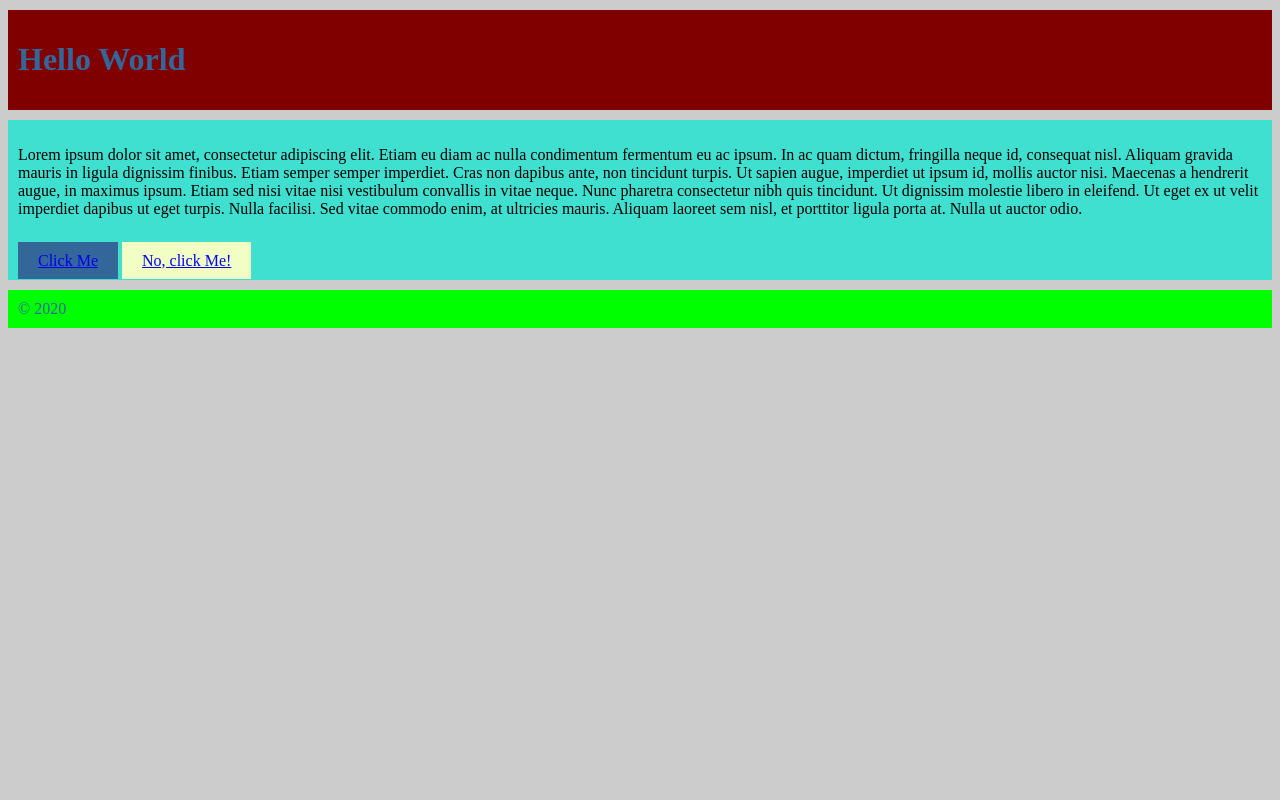
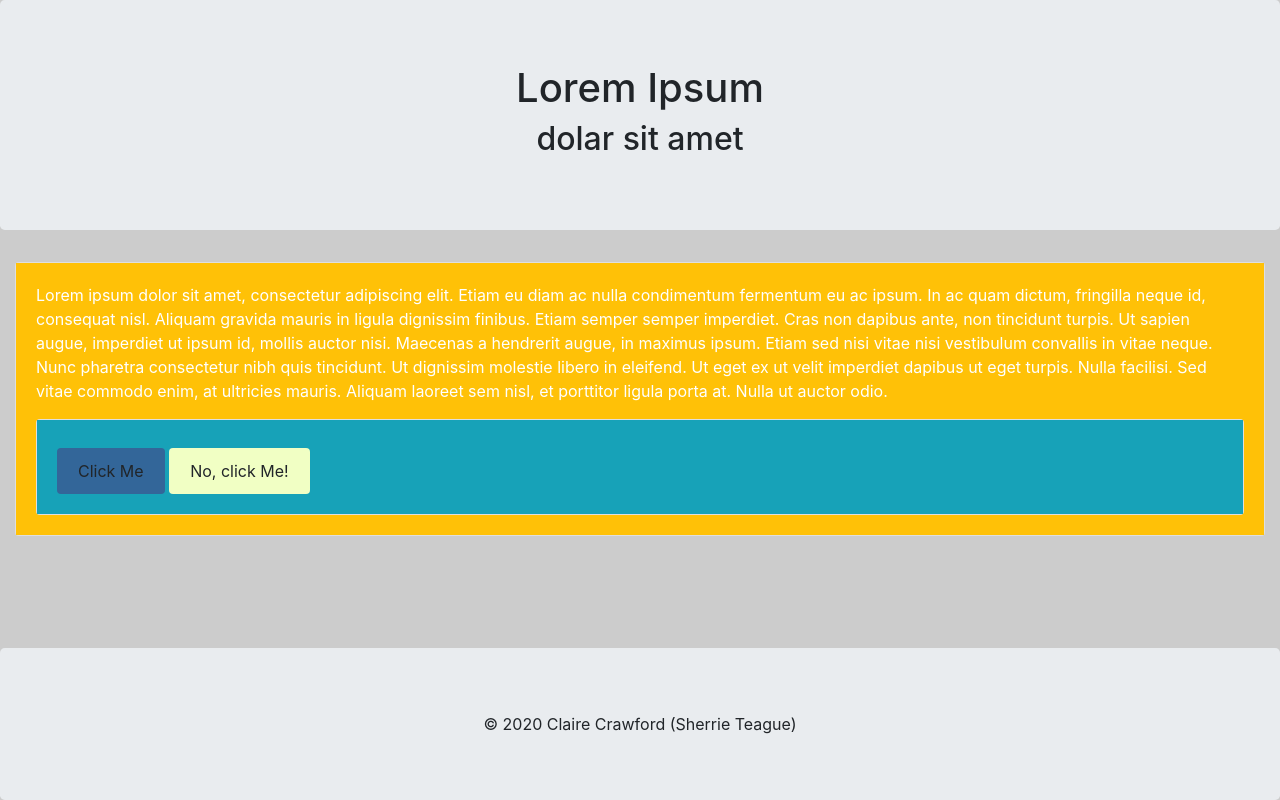
Before and after one commit to Claire-Crawford/SASS-project, a website: page index.html in a window 1280 px wide. Drawn offline with nearby package versions, Linux system fonts and the light colour scheme; files that its build step writes are made by us from their sources.

Commit message:
second commit

```diff
--- a/index.html
+++ b/index.html
@@ -1,27 +1,53 @@
 <!DOCTYPE html>
 <html lang="en">
+
 <head>
     <meta charset="UTF-8">
     <meta name="viewport" content="width=device-width, initial-scale=1.0">
     <meta http-equiv="X-UA-Compatible" content="ie=edge">
+    <link rel="stylesheet" href="https://stackpath.bootstrapcdn.com/bootstrap/4.5.0/css/bootstrap.min.css"
+        integrity="sha384-9aIt2nRpC12Uk9gS9baDl411NQApFmC26EwAOH8WgZl5MYYxFfc+NcPb1dKGj7Sk" crossorigin="anonymous">
+    <link rel="stylesheet" href="https://stackpath.bootstrapcdn.com/font-awesome/4.7.0/css/font-awesome.min.css"
+        integrity="sha384-wvfXpqpZZVQGK6TAh5PVlGOfQNHSoD2xbE+QkPxCAFlNEevoEH3Sl0sibVcOQVnN" crossorigin="anonymous">
+
     <title>Get Sassy</title>
-    <link rel="stylesheet" href="css/style.css">
+    <link rel="stylesheet" href="css/style.css" type="text/css">
 </head>
+
 <body>
-    <div class="header">
-        <h1>Hello World</h1>
+    <header class="jumbotron text-center">
+        <h1>Lorem Ipsum</h1>
+        <h2>dolar sit amet</h2>
+    </header>
+    <main>
+        <div class="container col-sm-12">
+        <div id="userInp" class="card">
+            <div class="card-body bg-warning text-white">
+                <p>
+                    Lorem ipsum dolor sit amet, consectetur adipiscing elit. Etiam eu diam ac nulla condimentum
+                    fermentum eu ac ipsum. In ac quam dictum, fringilla neque id, consequat nisl. Aliquam gravida mauris
+                    in ligula dignissim finibus. Etiam semper semper imperdiet. Cras non dapibus ante, non tincidunt
+                    turpis. Ut sapien augue, imperdiet ut ipsum id, mollis auctor nisi. Maecenas a hendrerit augue, in
+                    maximus ipsum. Etiam sed nisi vitae nisi vestibulum convallis in vitae neque. Nunc pharetra
+                    consectetur nibh quis tincidunt. Ut dignissim molestie libero in eleifend. Ut eget ex ut velit
+                    imperdiet dapibus ut eget turpis. Nulla facilisi. Sed vitae commodo enim, at ultricies mauris.
+                    Aliquam laoreet sem nisl, et porttitor ligula porta at. Nulla ut auctor odio.
+                </p>
+                <div id="userOut" class="card">
+                    <div class="card-body bg-info text-black">
+                        <h1 id="weather-message"></h1>
+                        <a href="#" class="btn primary">Click Me</a>
+                        <a href="#" class="btn secondary">No, click Me!</a>
+                    </div>
+                </div>
+            </div>
+        </div>
     </div>
-    <div class="content">
-        <p>
-            Lorem ipsum dolor sit amet, consectetur adipiscing elit. Etiam eu diam ac nulla condimentum fermentum eu ac ipsum. In ac quam dictum, fringilla neque id, consequat nisl. Aliquam gravida mauris in ligula dignissim finibus. Etiam semper semper imperdiet. Cras non dapibus ante, non tincidunt turpis. Ut sapien augue, imperdiet ut ipsum id, mollis auctor nisi. Maecenas a hendrerit augue, in maximus ipsum. Etiam sed nisi vitae nisi vestibulum convallis in vitae neque. Nunc pharetra consectetur nibh quis tincidunt. Ut dignissim molestie libero in eleifend. Ut eget ex ut velit imperdiet dapibus ut eget turpis. Nulla facilisi. Sed vitae commodo enim, at ultricies mauris. Aliquam laoreet sem nisl, et porttitor ligula porta at. Nulla ut auctor odio.
-        </p>
 
-        <br/>
-        <a href="#" class="btn primary">Click Me</a>
-        <a href="#" class="btn secondary">No, click Me!</a>
-    </div>
-    <div class="footer">
-        &copy; 2020
-    </div>
+    </main>
+    <footer class="jumbotron text-center fixed-bottom" style="margin-bottom:0">
+        &copy; 2020 Claire Crawford (Sherrie Teague)
+    </footer>
 </body>
+
 </html>
```
